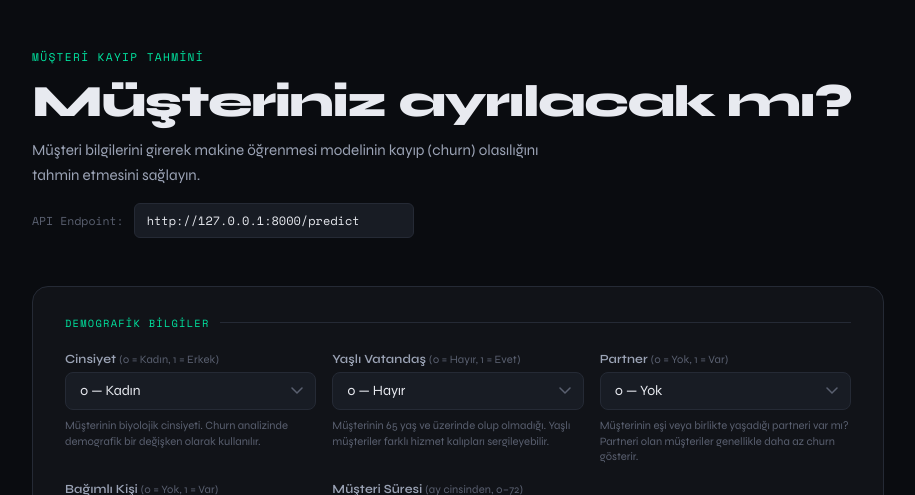
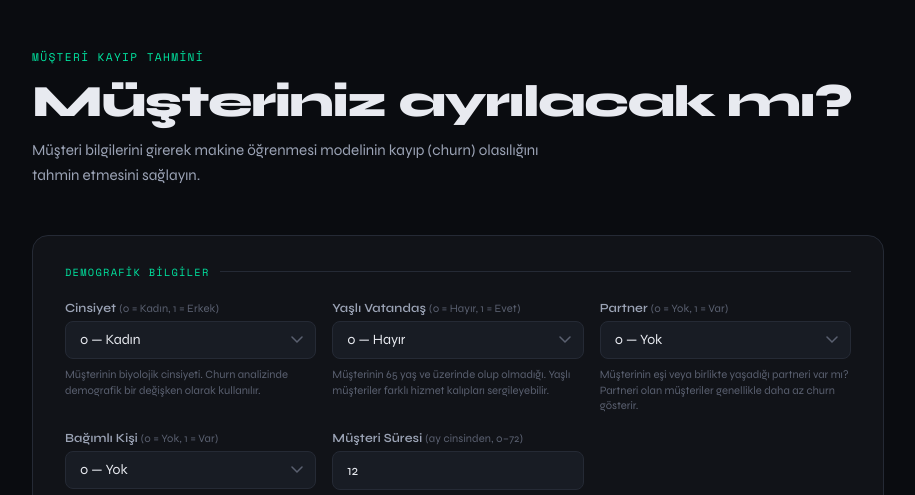
Before and after one commit to Tunahanclrr/telco-customer-churn-project-Deploy-model-, a FastAPI app: page / in a window 1280 px wide. Shown: the part 77-572 px from the top of the page, without its empty margins (182-1097 px from the left). Run offline with FastAPI, Linux system fonts and the light colour scheme; parts of the project's set-up code (start-up, migrations or seed data) failed here and were passed over.

Commit message:
api error fix

```diff
--- a/api/templates/index.html
+++ b/api/templates/index.html
@@ -345,29 +345,6 @@
       font-family: var(--mono);
     }
 
-    /* ── ENDPOINT ── */
-    .endpoint-row {
-      display: flex;
-      align-items: center;
-      gap: 10px;
-      font-family: var(--mono);
-      font-size: 0.72rem;
-      color: var(--muted);
-      margin-top: 8px;
-    }
-    .endpoint-row input {
-      background: var(--surface2);
-      border: 1px solid var(--border);
-      color: var(--text);
-      border-radius: 6px;
-      padding: 8px 12px;
-      font-family: var(--mono);
-      font-size: 0.75rem;
-      width: 280px;
-      outline: none;
-    }
-    .endpoint-row input:focus { border-color: var(--accent); }
-
     @media (max-width: 600px) {
       header { padding: 16px 20px; }
       .main { padding: 32px 16px 60px; }
@@ -398,10 +375,6 @@
     <div class="hero-tag" id="hero-tag">Müşteri Kayıp Tahmini</div>
     <h1 id="hero-title">Müşteriniz ayrılacak mı?</h1>
     <p id="hero-desc">Müşteri bilgilerini girerek makine öğrenmesi modelinin kayıp (churn) olasılığını tahmin etmesini sağlayın.</p>
-    <div class="endpoint-row" style="margin-top:16px;">
-      <span id="api-label">API Endpoint:</span>
-      <input type="text" id="api-endpoint" value="http://127.0.0.1:8000/predict" />
-    </div>
   </div>
 
   <div class="card">
@@ -625,7 +598,6 @@
       heroTag: 'Müşteri Kayıp Tahmini',
       heroTitle: 'Müşteriniz ayrılacak mı?',
       heroDesc: 'Müşteri bilgilerini girerek makine öğrenmesi modelinin kayıp (churn) olasılığını tahmin etmesini sağlayın.',
-      apiLabel: 'API Endpoint:',
       sec1: 'Demografik Bilgiler',
       sec2: 'Hizmet Bilgileri',
       sec3: 'Sözleşme & Ödeme',
@@ -653,7 +625,7 @@
       low: 'Düşük Risk', high: 'Yüksek Risk',
       infoLow: '✅ Müşteri düşük kayıp riskiyle değerlendiriliyor. Sadakat programları ile bağlılığı güçlendirilebilir.',
       infoHigh: '⚠️ Müşteri yüksek kayıp riskiyle değerlendiriliyor. Proaktif müşteri tutma stratejileri uygulanmalı.',
-      errorConn: 'Bağlantı hatası — API endpoint erişilebilir mi?',
+      errorConn: 'Bağlantı hatası — API erişilebilir mi?',
       opts: {
         female: '0 — Kadın', male: '1 — Erkek',
         notSenior: '0 — Hayır', isSenior: '1 — Evet',
@@ -671,7 +643,6 @@
       heroTag: 'Customer Churn Prediction',
       heroTitle: 'Will your customer leave?',
       heroDesc: 'Enter customer information and let the ML model predict the probability of churn.',
-      apiLabel: 'API Endpoint:',
       sec1: 'Demographic Info',
       sec2: 'Services',
       sec3: 'Contract & Billing',
@@ -699,7 +670,7 @@
       low: 'Low Risk', high: 'High Risk',
       infoLow: '✅ Customer assessed as low churn risk. Loyalty programs can further strengthen retention.',
       infoHigh: '⚠️ Customer assessed as high churn risk. Proactive retention strategies should be applied.',
-      errorConn: 'Connection error — is the API endpoint reachable?',
+      errorConn: 'Connection error — is the API reachable?',
       opts: {
         female: '0 — Female', male: '1 — Male',
         notSenior: '0 — No', isSenior: '1 — Yes',
@@ -724,7 +695,6 @@
     document.getElementById('hero-tag').textContent = t.heroTag;
     document.getElementById('hero-title').textContent = t.heroTitle;
     document.getElementById('hero-desc').textContent = t.heroDesc;
-    document.getElementById('api-label').textContent = t.apiLabel;
     document.getElementById('sec1-label').textContent = t.sec1;
     document.getElementById('sec2-label').textContent = t.sec2;
     document.getElementById('sec3-label').textContent = t.sec3;
@@ -827,8 +797,8 @@
     };
 
     try {
-      const endpoint = g('api-endpoint').value.trim();
-      const response = await fetch(endpoint, {
+      // Relative URL — her ortamda çalışır (local, Render, vb.)
+      const response = await fetch('/predict', {
         method: 'POST',
         headers: { 'Content-Type': 'application/json' },
         body: JSON.stringify(payload),
```
